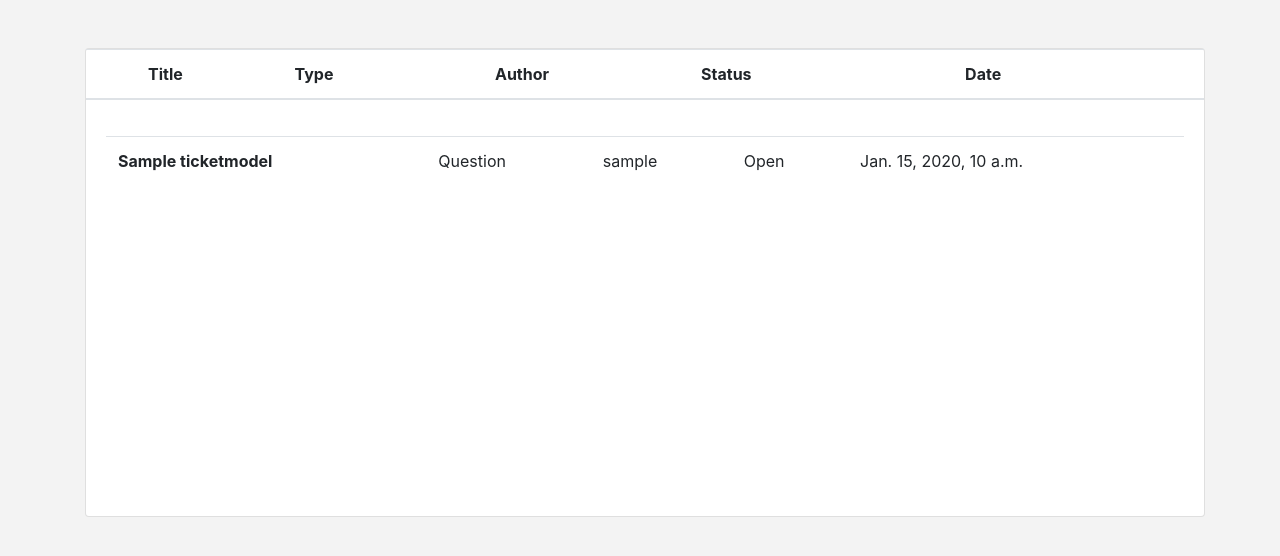
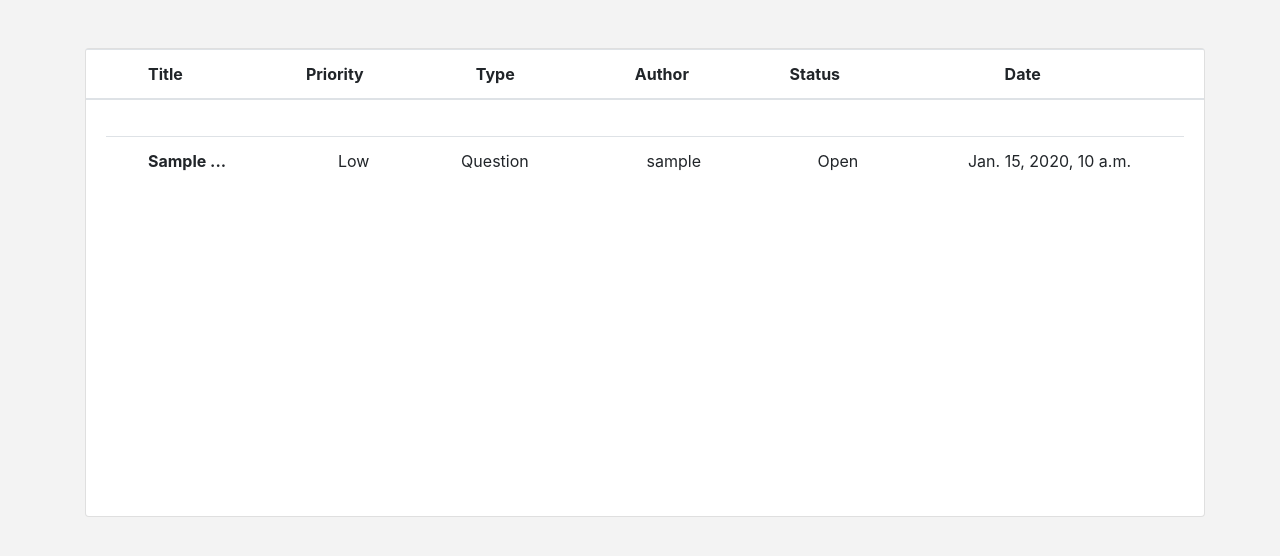
Before and after one commit to lucho03/Thesis-work, a Django app: page /dashboard in a window 1280 px wide. Shown: the part 100-656 px from the top of the page. Run offline with Django 3.2, Linux system fonts and the light colour scheme; the first user in the database is signed in; tables that the repository leaves empty hold one stand-in row (Sample ...); lists and menus that the app fills with data are empty; some libraries are stand-ins or nearby versions.

Commit message:
Set up the table

```diff
--- a/Mysite/main/templates/dashboard.html
+++ b/Mysite/main/templates/dashboard.html
@@ -11,6 +11,7 @@
             <thead>
                 <tr>
                     <th scope="col" id="dashboard-title">Title</th>
+                    <th scope="col" id="dashboard-priority">Priority</th>
                     <th scope="col" id="dashboard-type">Type</th>
                     <th scope="col" id="dashboard-author">Author</th>
                     <th scope="col" id="dashboard-status">Status</th>
@@ -18,22 +19,21 @@
                 </tr>
             </thead>
         </table>
-        <div class="card-body" style="height: 400px; overflow:auto;">
+        <div class="card-body" style="height: 400px; overflow:auto; overflow-x: hidden;">
             <table class="table table-hover mb-0 ">
-                    <tbody >
+                <tbody>
                     {% for ticket in tickets %}
                     <tr id="id-{{ticket.id}}" onclick="click_row(id, '{{ticket.id}}', '{{perms.main.answer_tickets}}')">
-                                <th>{{ticket.title}}</th>
-                                <td>{{ticket.get_type_display}}</td>
-
+                        <th id="dashboard-title-ticket">{{ticket.short_title}}</th>
+                        <td id="dashboard-priority-ticket">{{ticket.get_priority_display}}</td>
+                        <td id="dashboard-type-ticket">{{ticket.get_type_display}}</td>
                         {% if ticket.is_from_email %}
-                                    <td><i class="fa-solid fa-envelope ml-4"></i></td>
+                            <td id="dashboard-author-ticket"><i class="fa-solid fa-envelope ml-4"></i></td>
                         {% else %}
-                                    <td>{{ticket.author}}</td>
+                            <td id="dashboard-author-ticket">{{ticket.author}}</td>
                         {% endif %}
-
-                                <td>{{ticket.get_status_display}}</td>
-                                <td>{{ticket.date}}</td>
+                        <td id="dashboard-status-ticket">{{ticket.get_status_display}}</td>
+                        <td id="dashboard-date-ticket">{{ticket.date}}</td>
                     </tr>
                     {% endfor %}
                 </tbody>
```
Lines whose indentation alone changed are shown as unchanged.
